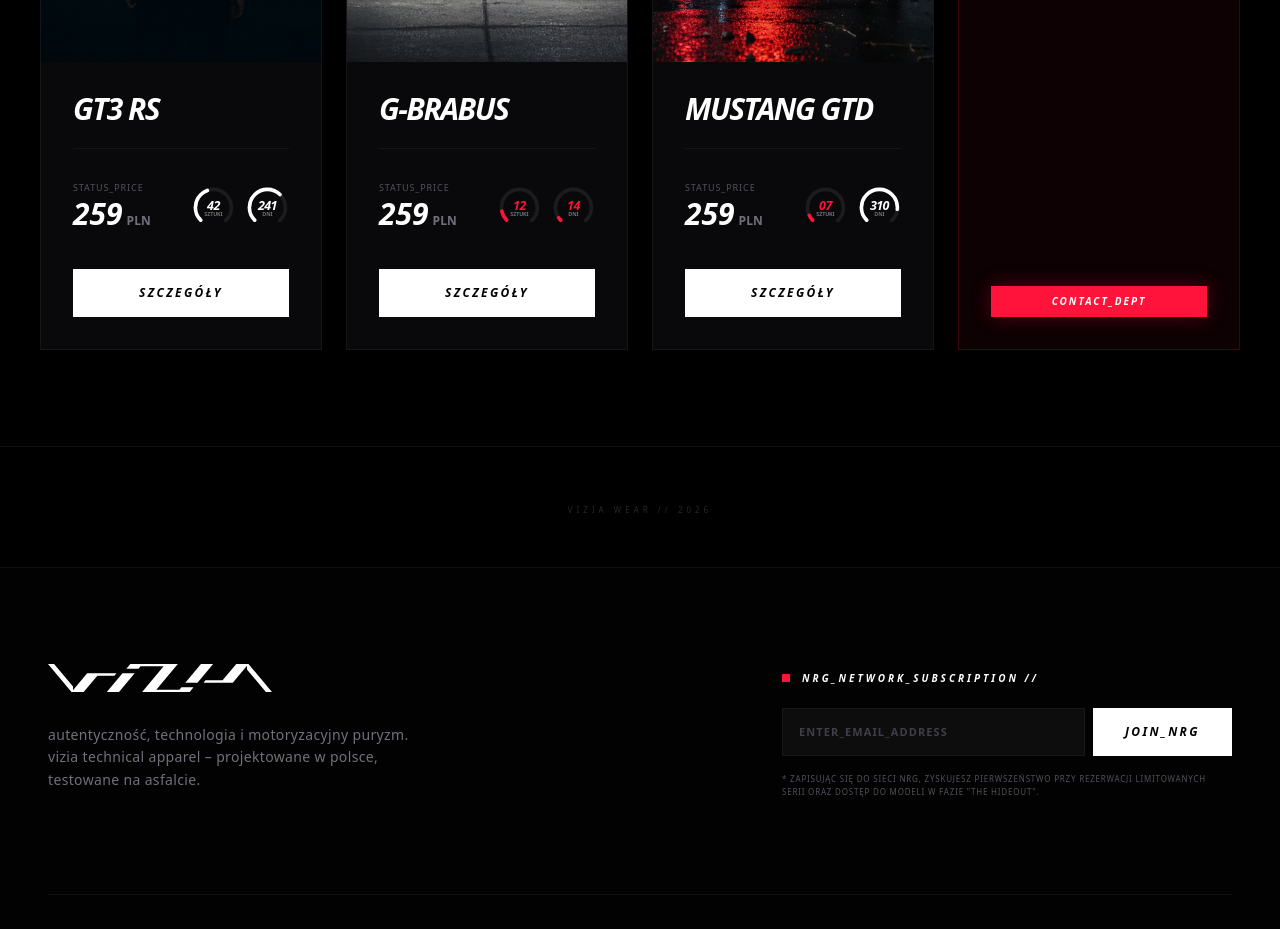
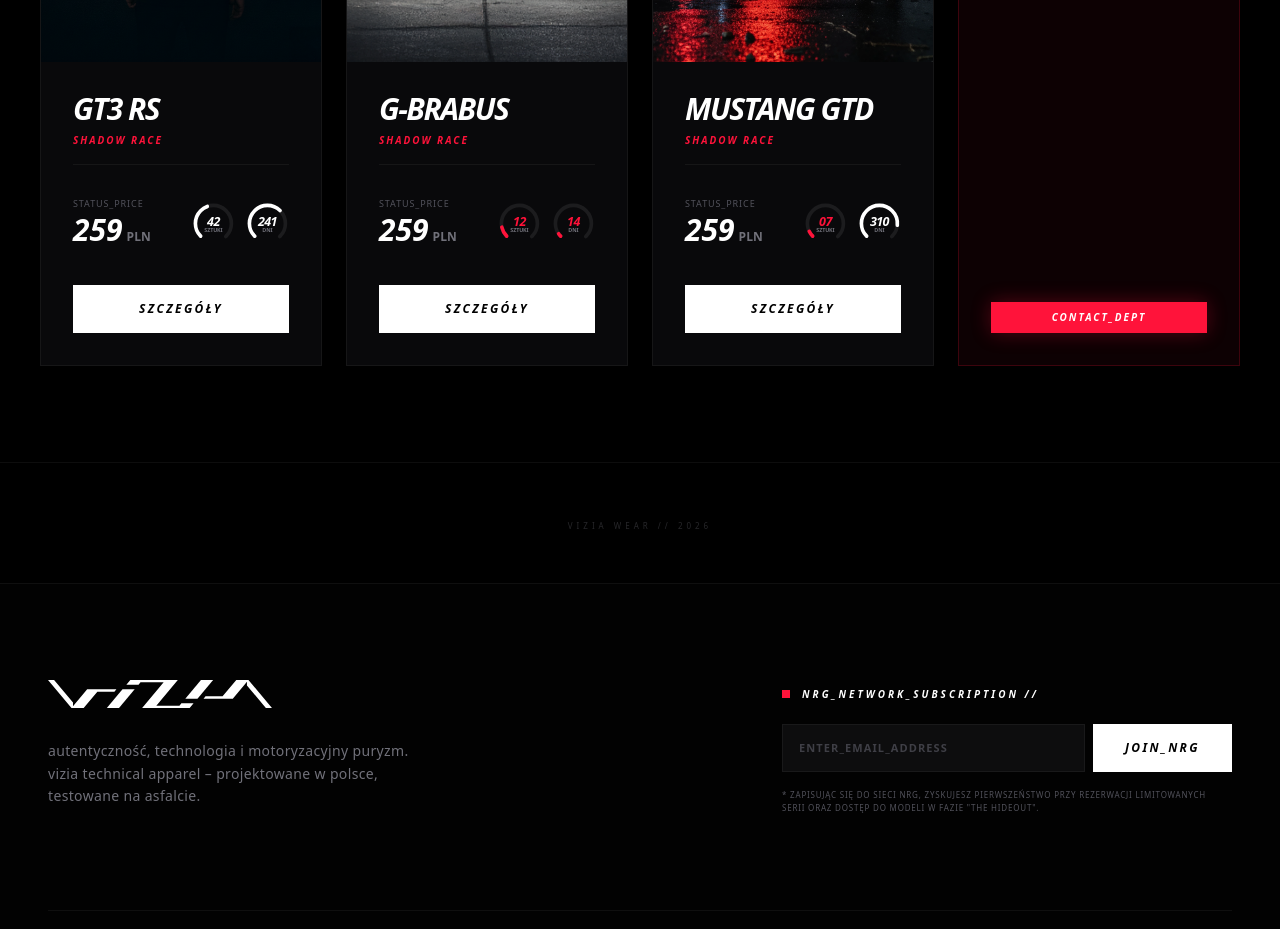
Before and after one commit to CararterPL/vizia-store, a Next.js app: page /product/1 in a window 1280 px wide. Shown: the part 1580-2509 px from the top of the page. Built offline with nearby package versions, Linux system fonts and the light colour scheme.

Commit message:
fix: remove old-page file

```diff
--- a/src/components/product/CrossSelling.tsx
+++ b/src/components/product/CrossSelling.tsx
@@ -5,9 +5,9 @@
 import { ProductCard } from '../ui/ProductCard';
 
 const relatedProducts = [
-  { id: '911', name: 'GT3 RS', vin: 'SHDWRC-911RSGTTS-XX', left: 42, price: '259', daysLeft: 241, imgBack: '/products/vizia_shdwrc_911rsgt01ts-back.png', imgFront: '/products/vizia_shdwrc_911rsgt01ts-front.png' },
-  { id: 'G700', name: 'G-BRABUS', vin: 'SHDWRC-AMGGBRBTS-XX', left: 12, price: '259', daysLeft: 14, imgBack: '/products/vizia_shdwrc_amggbrb01ts-back.png', imgFront: '/products/vizia_shdwrc_911rsgt01ts-front.png' },
-  { id: 'GTD', name: 'MUSTANG GTD', vin: 'SHDWRC-MSTNGGTTS-XX', left: 7, price: '259', daysLeft: 310, imgBack: '/products/vizia_shdwrc_911rsgt01ts-front.png', imgFront: '/products/vizia_shdwrc_911rsgt01ts-front.png' },
+  { id: '911', name: 'GT3 RS', vin: 'SHDWRC-911RSGTTS-XX', series: 'Shadow Race', left: 42, price: '259', daysLeft: 241, imgBack: '/products/vizia_shdwrc_911rsgt01ts-back.png', imgFront: '/products/vizia_shdwrc_911rsgt01ts-front.png' },
+  { id: 'G700', name: 'G-BRABUS', vin: 'SHDWRC-AMGGBRBTS-XX', series: 'Shadow Race', left: 12, price: '259', daysLeft: 14, imgBack: '/products/vizia_shdwrc_amggbrb01ts-back.png', imgFront: '/products/vizia_shdwrc_911rsgt01ts-front.png' },
+  { id: 'GTD', name: 'MUSTANG GTD', vin: 'SHDWRC-MSTNGGTTS-XX', series: 'Shadow Race', left: 7, price: '259', daysLeft: 310, imgBack: '/products/vizia_shdwrc_911rsgt01ts-front.png', imgFront: '/products/vizia_shdwrc_911rsgt01ts-front.png' },
 ];
 
 export const CrossSelling = () => {
```
